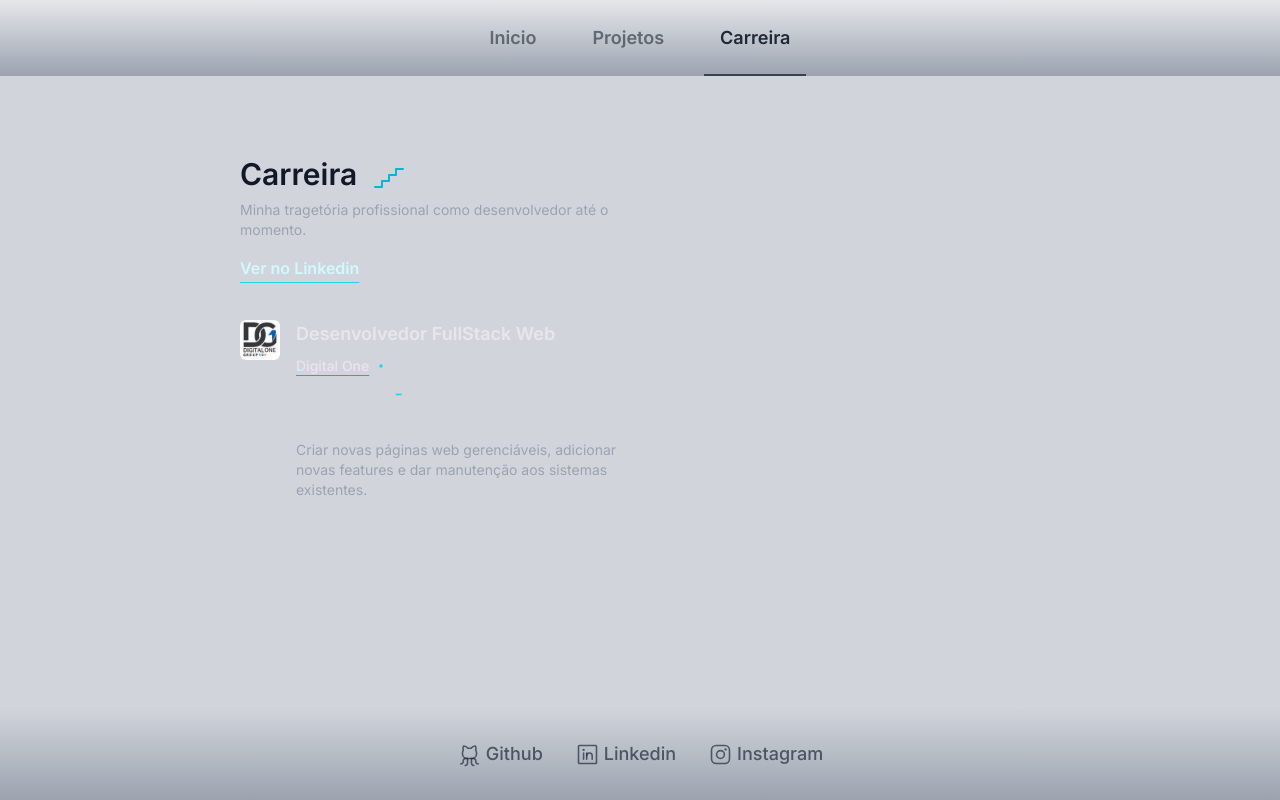
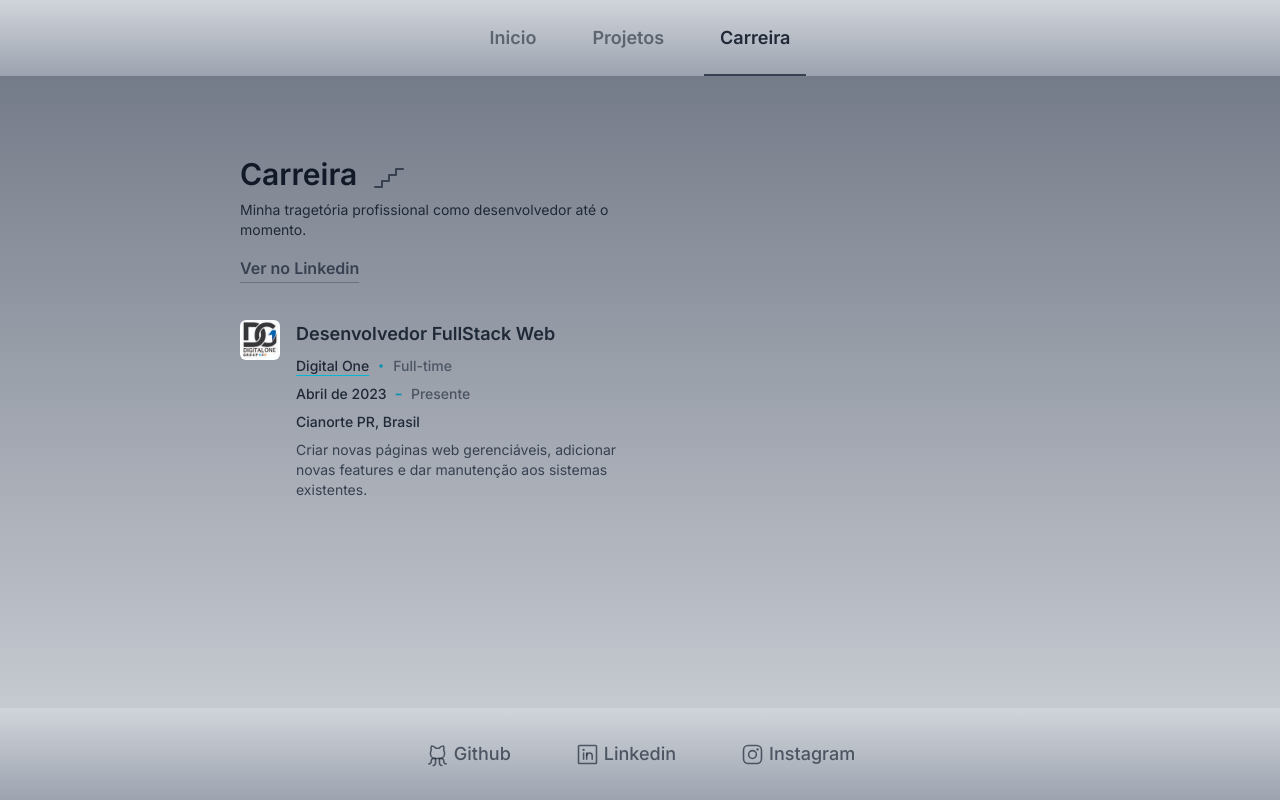
Before and after one commit to CarlosLonghi/Portfolio, a Next.js app: page /career in a window 1280 px wide. Built offline with nearby package versions, Linux system fonts and the light colour scheme.

Commit message:
style: refactor tailwindcss to dark/light mode

```diff
--- a/src/app/career/page.tsx
+++ b/src/app/career/page.tsx
@@ -38,7 +38,7 @@ const animationLeftToRight = {
 export default function Carrer() {
   return (
     <motion.section
-      className="m-auto min-h-[calc(100vh-10.47rem)] max-w-app px-4 pt-14 sm:px-6 md:px-4"
+      className="m-auto min-h-[calc(100vh-10.47rem)] max-w-app px-4 pt-4 sm:px-6 md:px-4 md:pt-14"
       initial="hidden"
       animate="visible"
     >
@@ -46,16 +46,16 @@ export default function Carrer() {
         <motion.div className="md:w-1/2" variants={animationLeftToRight}>
           <div className="flex items-center gap-4">
             <h2 className="mb-2 text-3xl font-semibold">Carreira</h2>
-            <Steps className="h-8 w-8 text-cyan-500" />
+            <Steps className="h-8 w-8 text-gray-700 dark:text-cyan-500" />
           </div>
-          <p className="mb-4 w-full text-sm text-gray-400">
+          <p className="mb-4 w-full text-sm text-gray-800 dark:text-gray-400">
             Minha tragetória profissional como desenvolvedor até o momento.
           </p>
           <a
             href="https://www.linkedin.com/in/c4du-dev/"
             target="_blank"
             rel="noopener noreferrer"
-            className="w-fit py-2 text-base font-semibold text-cyan-100 underline decoration-cyan-400 underline-offset-8 transition hover:text-cyan-400 hover:decoration-cyan-500"
+            className="w-fit py-2 text-base font-semibold text-gray-700 underline decoration-gray-500 underline-offset-8 transition hover:text-gray-800 hover:decoration-cyan-500 dark:text-cyan-100 dark:decoration-cyan-400 dark:hover:text-cyan-400 dark:hover:decoration-cyan-500"
           >
             Ver no Linkedin
           </a>
--- a/src/app/layout.tsx
+++ b/src/app/layout.tsx
@@ -20,13 +20,13 @@ export default function RootLayout({
   return (
     <html lang="en" className={inter.className}>
       <head />
-      <body className="bg-gray-300 text-gray-900 antialiased dark:bg-gray-950 dark:text-gray-100">
+      <body className="bg-gradient-to-t from-gray-300 to-gray-500 text-gray-900 antialiased dark:from-gray-950 dark:to-gray-950 dark:text-gray-100">
         <Navigation />
 
         <main className="overflow-x-hidden">{children}</main>
 
         <footer className="flex justify-center bg-gradient-to-t from-gray-400 to-gray-300 px-4 py-8 text-gray-900 dark:from-cyan-950 dark:to-gray-950 dark:text-gray-100">
-          <ul className="flex items-center gap-8">
+          <ul className="flex items-center gap-4 md:gap-8 lg:gap-16">
             <li>
               <Github />
             </li>
--- a/src/app/page.tsx
+++ b/src/app/page.tsx
@@ -72,16 +72,16 @@ export default function Home() {
 
         <motion.div variants={animationTopToBottom} className="md:flex-1">
           <h2 className="mb-4 text-4xl font-semibold">
-            Olá<span className="text-cyan-300">,</span>
+            Olá<span className="text-cyan-500 dark:text-cyan-300">,</span>
             <br /> sou Carlos Longhi
-            <span className="text-cyan-300">.</span>
+            <span className="text-cyan-500 dark:text-cyan-300">.</span>
             👋
           </h2>
-          <p className="text-lg font-extralight text-cyan-100">
+          <p className="text-lg font-light text-gray-800 dark:text-cyan-100">
             Sou Desenvolvedor Full-stack Junior. Trabalho como Desenvolvedor Web
             na{' '}
             <a
-              className="text-nowrap text-cyan-300 underline-offset-2 hover:underline"
+              className="text-nowrap font-normal text-gray-800 underline-offset-2 hover:underline dark:text-cyan-300"
               href="https://digitalone.com.br"
               target="_blank"
               rel="noopener noreferrer"
@@ -102,7 +102,7 @@ export default function Home() {
       >
         <Link
           href="/projects"
-          className="flex items-center gap-2 rounded bg-gradient-to-r from-gray-900 to-gray-700 px-4 py-3 font-semibold transition duration-200 ease-in dark:hover:text-cyan-400"
+          className="flex items-center gap-2 rounded bg-gray-600 px-4 py-3 font-semibold text-gray-300 transition duration-200 ease-in hover:text-cyan-400 dark:bg-gradient-to-r dark:from-gray-900 dark:to-gray-700"
         >
           Meus Projetos
           <CaretDoubleRight className="h-5 w-5" weight="bold" />
@@ -117,14 +117,14 @@ export default function Home() {
           delay: 0.8,
           ease: [0, 0.71, 0.2, 1.01],
         }}
-        className="flex min-h-52 flex-col gap-2 text-cyan-500"
+        className="flex min-h-52 flex-col gap-2 text-gray-800 dark:text-cyan-500"
       >
         <h2 className="text-xl font-medium">Contribuições no Github</h2>
         <a href="https://github.com/CarlosLonghi" target="_blank">
           <img
-            src="https://github-readme-streak-stats.herokuapp.com?user=CarlosLonghi&border_radius=5&locale=pt_BR&date_format=j%20M%5B%20Y%5D&mode=weekly&background=030712&stroke=06B6D4&border=06B6D4&ring=22D3EE&sideNums=A5F3FC&sideLabels=22D3EE&dates=CFFAFE&currStreakNum=CFFAFE&fire=EA580C&currStreakLabel=22D3EE"
+            src="https://github-readme-streak-stats.herokuapp.com?user=CarlosLonghi&border_radius=5&locale=pt_BR&date_format=j%20M%5B%20Y%5D&mode=weekly&background=transparent&stroke=06B6D4&border=06B6D4&ring=22D3EE&sideNums=A5F3FC&sideLabels=22D3EE&dates=CFFAFE&currStreakNum=CFFAFE&fire=EA580C&currStreakLabel=22D3EE"
             alt="GitHub Streak"
-            className="transition-shadow duration-700 ease-out hover:shadow-2xl hover:shadow-cyan-950"
+            className="rounded-md bg-gradient-to-b from-gray-400 to-gray-600 transition-shadow duration-700 ease-out hover:shadow-2xl hover:shadow-cyan-950 dark:from-transparent dark:to-transparent"
           />
         </a>
       </motion.div>
--- a/src/app/projects/page.tsx
+++ b/src/app/projects/page.tsx
@@ -36,7 +36,7 @@ const animationLeftToRight = {
 export default function Projects() {
   return (
     <motion.section
-      className="m-auto min-h-[calc(100vh-10.47rem)] max-w-app px-4 pt-14 sm:px-6 md:px-4"
+      className="m-auto min-h-[calc(100vh-10.47rem)] max-w-app px-4 pt-4 sm:px-6 md:px-4 md:pt-14"
       initial="hidden"
       animate="visible"
     >
@@ -44,9 +44,9 @@ export default function Projects() {
         <motion.div className="md:w-1/2" variants={animationLeftToRight}>
           <div className="flex items-center gap-4">
             <h2 className="mb-2 text-3xl font-semibold">Projetos</h2>
-            <GithubLogo className="-mt-1 h-8 w-8 text-cyan-500" />
+            <GithubLogo className="-mt-1 h-8 w-8 text-gray-700 dark:text-cyan-500" />
           </div>
-          <p className="mb-4 w-full text-sm text-gray-400">
+          <p className="mb-4 w-full text-sm text-gray-800 dark:text-gray-400">
             Alguns dos meus principais projetos, como aplicações Web
             responsivas, aplicações Mobile e mais.
           </p>
@@ -54,7 +54,7 @@ export default function Projects() {
             href="https://github.com/CarlosLonghi?tab=repositories"
             target="_blank"
             rel="noopener noreferrer"
-            className="w-fit py-2 text-base font-semibold text-cyan-100 underline decoration-cyan-400 underline-offset-8 transition hover:text-cyan-400 hover:decoration-cyan-500"
+            className="w-fit py-2 text-base font-semibold text-gray-700 underline decoration-gray-500 underline-offset-8 transition hover:text-gray-800 hover:decoration-cyan-500 dark:text-cyan-100 dark:decoration-cyan-400 dark:hover:text-cyan-400 dark:hover:decoration-cyan-500"
           >
             Ver Repositórios no Github
           </a>
--- a/src/components/CareerCard.tsx
+++ b/src/components/CareerCard.tsx
@@ -36,37 +36,51 @@ export function CareerCard({
   taskDescription,
 }: CareerCardProps) {
   return (
-    <motion.article
-      variants={card}
-      className="flex items-start gap-4 text-gray-200"
-    >
+    <motion.article variants={card} className="flex items-start gap-4">
       <Image
         className="h-10 w-10 rounded-md"
         src={image}
         alt="Logo Digital One"
       />
       <div className="flex flex-col items-start gap-2 text-sm">
-        <h4 className="text-nowrap text-lg font-semibold">{role}</h4>
+        <h4 className="text-nowrap text-lg font-semibold text-gray-800 dark:text-gray-200">
+          {role}
+        </h4>
         <div className="flex items-center gap-1 font-medium">
           <a
             href={companySite}
             target="_blank"
-            className="border-cyan-500 underline decoration-cyan-500 underline-offset-4 transition hover:text-cyan-500"
+            className="border-cyan-600 text-gray-800 underline decoration-cyan-500 underline-offset-4 transition hover:decoration-cyan-400 dark:border-cyan-500 dark:text-gray-200 dark:hover:text-cyan-500"
           >
             {companyTitle}
           </a>
-          <DotOutline className="h-4 w-4 text-cyan-400" weight="fill" />
-          <span className="text-gray-300">{contractMode}</span>
+          <DotOutline
+            className="h-4 w-4 text-cyan-600 dark:text-cyan-400"
+            weight="fill"
+          />
+          <span className="text-gray-600 dark:text-gray-400">
+            {contractMode}
+          </span>
         </div>
 
         <div className="flex items-center gap-2 font-medium">
-          <span className="text-gray-300">{contractStart}</span>
-          <span className="text-lg leading-4 text-cyan-400">-</span>
-          <span className="text-gray-300">{contractEnd}</span>
+          <span className="text-gray-800 dark:text-gray-300">
+            {contractStart}
+          </span>
+          <span className="text-lg leading-4 text-cyan-600 dark:text-cyan-400">
+            -
+          </span>
+          <span className="text-gray-600 dark:text-gray-400">
+            {contractEnd}
+          </span>
         </div>
 
-        <span className="font-medium text-gray-300">{companyLocation}</span>
-        <p className="w-1/2 text-sm text-gray-400">{taskDescription}</p>
+        <span className="font-medium text-gray-800 dark:text-gray-300">
+          {companyLocation}
+        </span>
+        <p className="w-1/2 text-sm text-gray-700 dark:text-gray-400">
+          {taskDescription}
+        </p>
       </div>
     </motion.article>
   )
--- a/src/components/Navigation.tsx
+++ b/src/components/Navigation.tsx
@@ -22,7 +22,7 @@ const Link = ({ href, ...props }: any) => {
 
 export function Navigation() {
   return (
-    <header className="fro-gray-100 flex justify-center bg-gradient-to-b from-gray-200 to-gray-400 px-4 py-6 dark:from-gray-900 dark:to-gray-950">
+    <header className="fro-gray-100 flex justify-center bg-gradient-to-b from-gray-300 to-gray-400 px-4 py-6 dark:bg-gradient-to-br dark:from-gray-900 dark:to-gray-950">
       <NavigationMenu.Root>
         <NavigationMenu.List className="flex max-w-app items-center justify-between gap-4 md:gap-6">
           <NavigationMenu.Item>
--- a/src/components/RepositoryCard.tsx
+++ b/src/components/RepositoryCard.tsx
@@ -25,15 +25,15 @@ export default function RepositoryCard({
   return (
     <motion.article
       variants={card}
-      className="group flex min-h-48 w-60 flex-col rounded border border-cyan-500 px-4 py-5 shadow-inner shadow-cyan-800"
+      className="group flex min-h-48 w-60 flex-col rounded border border-gray-500 bg-gray-400 px-4 py-5 shadow-inner shadow-gray-500 dark:border-cyan-500 dark:bg-transparent dark:shadow-cyan-800"
     >
       <h4 className="mb-2 text-xl font-bold dark:text-cyan-50">{title}</h4>
-      <p className="line-clamp-4 text-sm text-gray-700 dark:text-cyan-100">
+      <p className="line-clamp-4 text-sm text-gray-800 dark:text-cyan-100">
         {description}
       </p>
       <div className="ml-auto mt-auto flex gap-3">
         <a
-          className="rounded-full bg-gray-900 p-2 font-semibold text-gray-500 shadow-md shadow-gray-950 transition duration-300 ease-in hover:shadow-cyan-800 group-hover:text-cyan-500"
+          className="sha rounded-full bg-gray-500 p-2 font-semibold text-gray-100 shadow-inner shadow-gray-600 transition duration-300 ease-in hover:shadow-gray-800 group-hover:text-cyan-500 dark:bg-gray-900 dark:text-gray-500 dark:shadow-md dark:shadow-gray-950 dark:hover:shadow-cyan-800 dark:group-hover:text-cyan-500"
           href={linkGithub}
           target="_blank"
           rel="noopener noreferrer"
@@ -42,7 +42,7 @@ export default function RepositoryCard({
         </a>
         {linkSite && (
           <a
-            className="rounded-full bg-gray-900 p-2 font-semibold text-gray-500 shadow-md shadow-gray-950 transition duration-300 ease-in hover:shadow-cyan-800 group-hover:text-cyan-500"
+            className="rounded-full bg-gray-500 p-2 font-semibold text-gray-100 shadow-inner shadow-gray-600 transition duration-300 ease-in hover:shadow-gray-800 group-hover:text-cyan-500 dark:bg-gray-900 dark:text-gray-500 dark:shadow-md dark:shadow-gray-950 dark:hover:shadow-cyan-800 dark:group-hover:text-cyan-500"
             href={linkSite}
             target="_blank"
             rel="noopener noreferrer"
--- a/src/components/SocialMedias.tsx
+++ b/src/components/SocialMedias.tsx
@@ -1,7 +1,7 @@
 export function Github() {
   return (
     <a
-      className="flex items-center gap-1 text-lg font-medium text-gray-800/70 transition duration-300 ease-out hover:text-gray-800 dark:text-gray-400/80 dark:hover:text-cyan-300"
+      className="flex items-center gap-1 text-lg font-medium text-gray-800/70 transition duration-300 ease-out hover:text-gray-800 dark:text-gray-300/50 dark:hover:text-cyan-400"
       href="https://github.com/CarlosLonghi"
       target="_blank"
       rel="noopener noreferrer"
@@ -69,7 +69,7 @@ export function Github() {
 export function Linkedin() {
   return (
     <a
-      className="flex items-center gap-1 text-lg font-medium text-gray-800/70 transition duration-300 ease-out hover:text-gray-800 dark:text-gray-400/80 dark:hover:text-cyan-300"
+      className="flex items-center gap-1 text-lg font-medium text-gray-800/70 transition duration-300 ease-out hover:text-gray-800 dark:text-gray-300/50  dark:hover:text-cyan-400"
       href="https://www.linkedin.com/in/c4du-dev/"
       target="_blank"
       rel="noopener noreferrer"
@@ -139,7 +139,7 @@ export function Linkedin() {
 export function Instagram() {
   return (
     <a
-      className="flex items-center gap-1 text-lg font-medium text-gray-800/70 transition duration-300 ease-out hover:text-gray-800 dark:text-gray-400/80 dark:hover:text-cyan-300"
+      className="flex items-center gap-1 text-lg font-medium text-gray-800/70 transition duration-300 ease-out hover:text-gray-800 dark:text-gray-300/50  dark:hover:text-cyan-400"
       href="https://www.instagram.com/cadu_longhi?igsh=MW04cDdiODhqdDIw"
       target="_blank"
       rel="noopener noreferrer"
```
